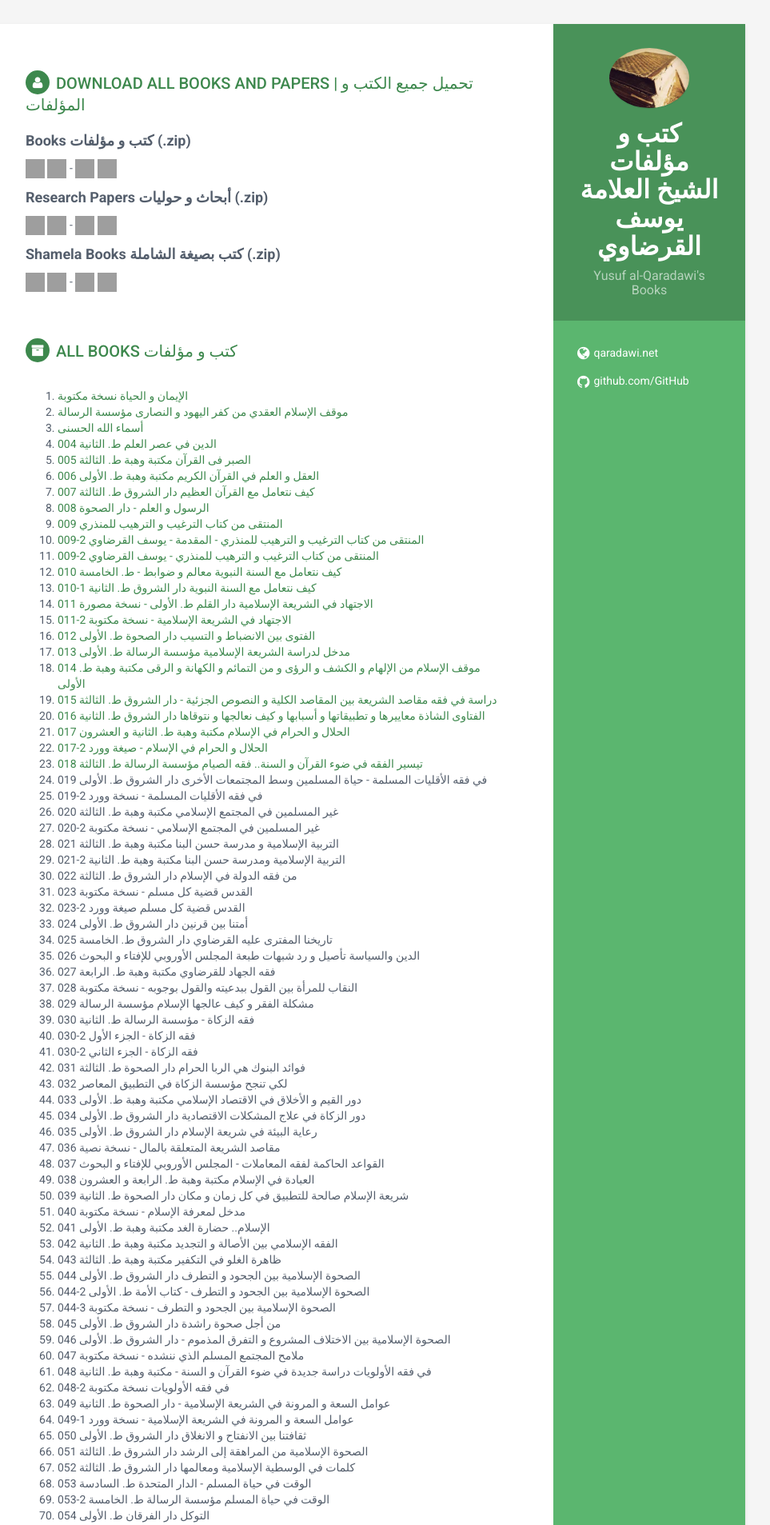
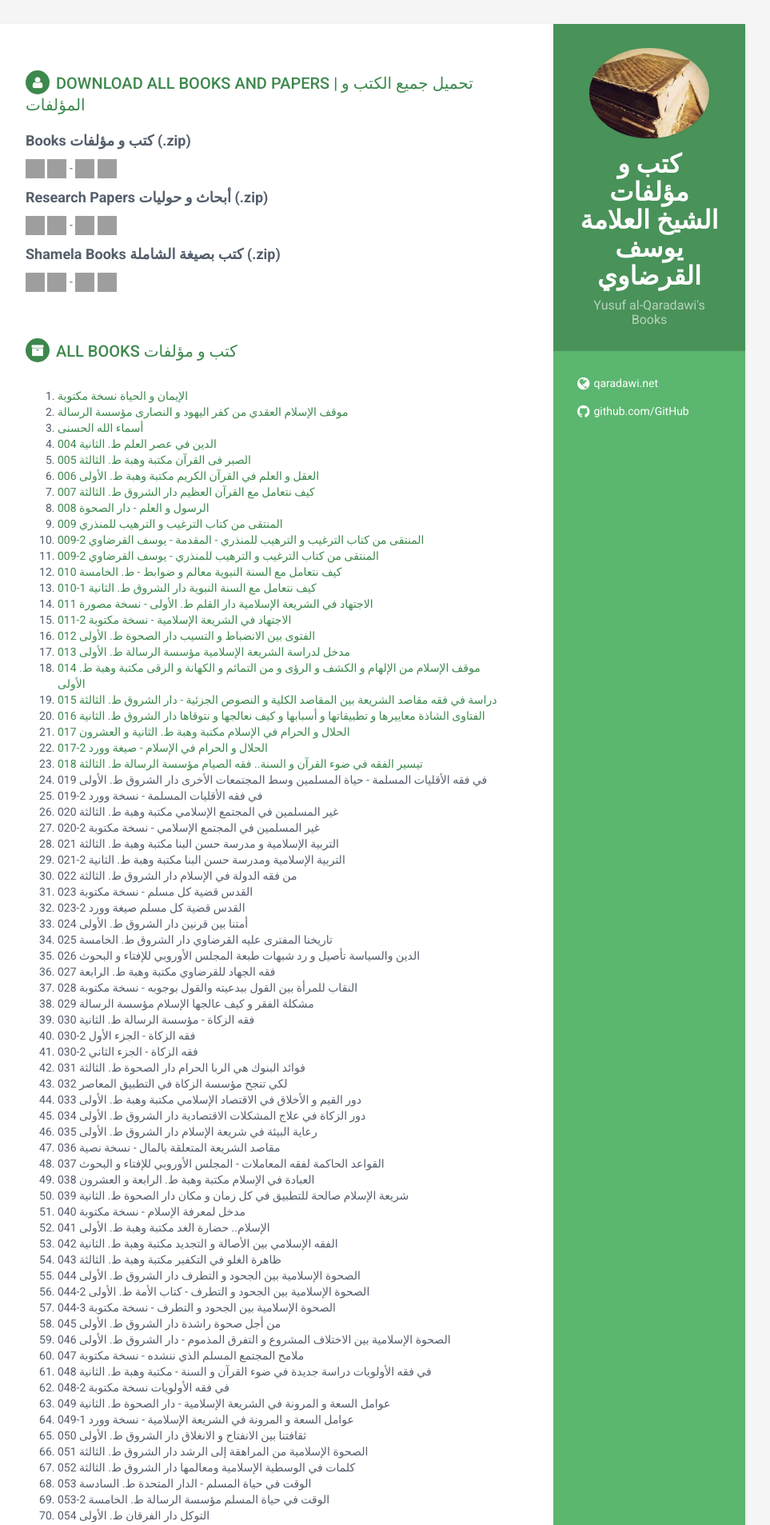
Before and after one commit to qaradawi/qaradawi.github.io, a Jekyll site: the page built from index.html, in a window 1280 px wide. Shown: the top 1907 px of the page at 80% size, without its empty margins (188-1151 px from the left). Built offline with Jekyll 4.4.1, drawn with Linux system fonts in a browser that asks for light colours; grey boxes are pictures that could not be loaded.

Commit message:
Update styles-3.css

```diff
--- a/assets/css/styles-3.css
+++ b/assets/css/styles-3.css
@@ -1,11 +1,3 @@
-/*
- * Template Name: Orbit - Responsive Resume/CV Template for Developers
- * Version: 1.0
- * Author: Xiaoying Riley
- * Twitter: @3rdwave_themes
- * License: Creative Commons Attribution 3.0 License
- * Website: http://themes.3rdwavemedia.com/
-*/
 /* styles-3.css */
 /* ======= Base ======= */
 body {
@@ -303,7 +295,7 @@ p {
 used for profile image
 */
 .profile-img {
-  max-width: 100px;
+  max-width: 150px;
   margin-bottom: 15px;
   border: 0px solid #fff;
   border-radius: 100%;
```
